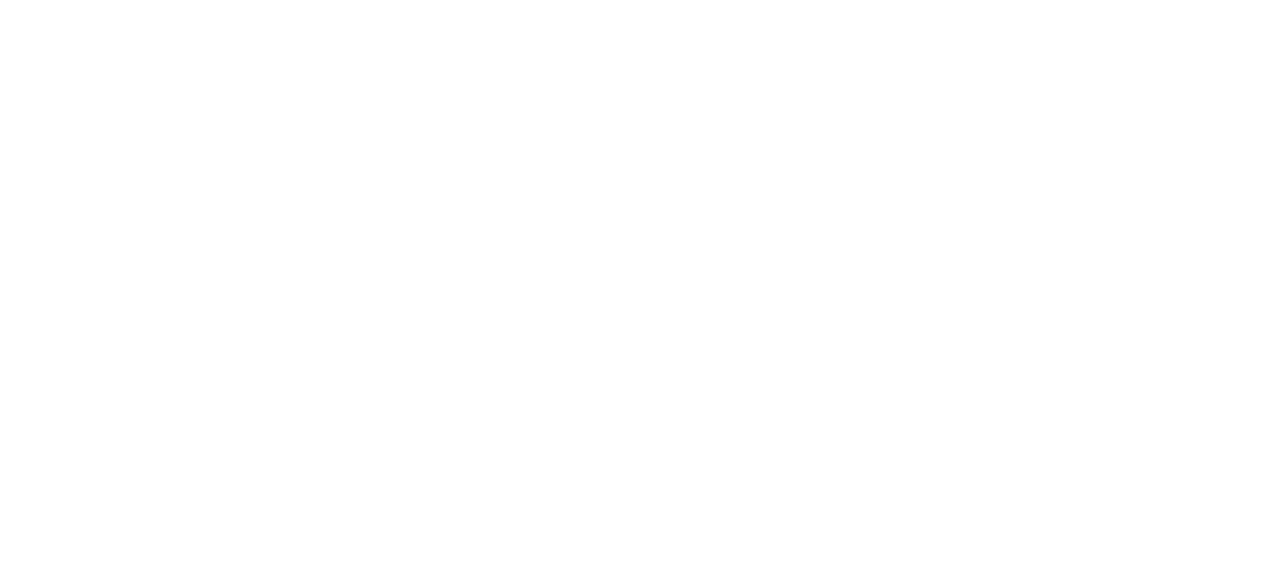
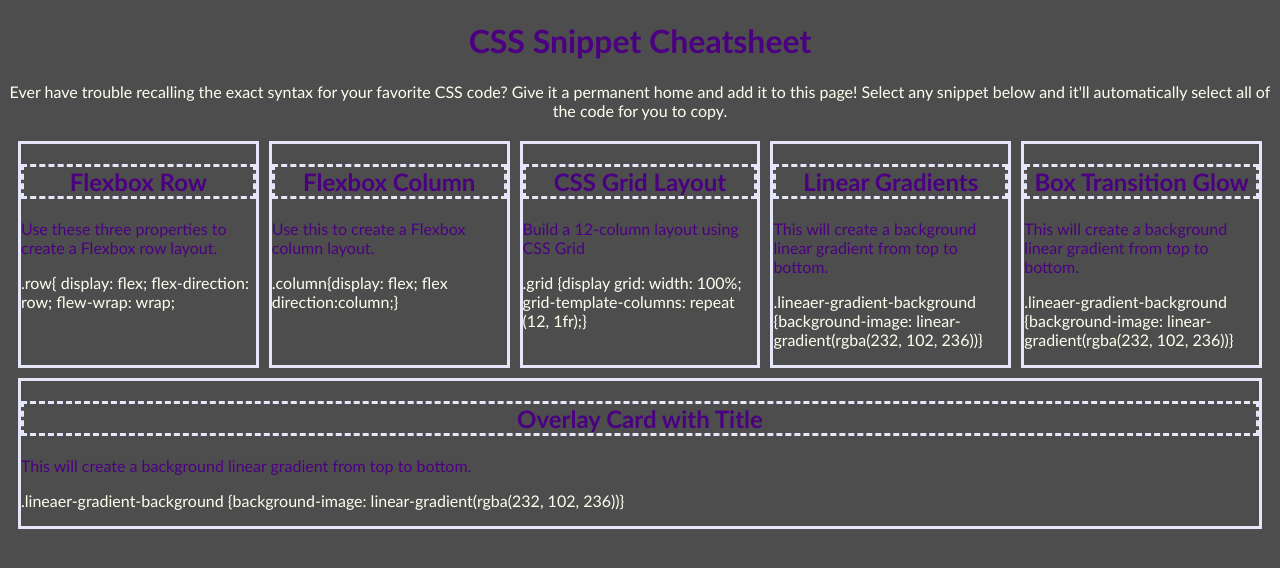
Before and after one commit to ctolnai/day-5miniproject, a plain HTML site: page index.html in a window 1280 px wide. Drawn offline with Linux system fonts and the light colour scheme.

Commit message:
added content, flexbox

```diff
--- a/assets/css/style.css
+++ b/assets/css/style.css
@@ -0,0 +1,51 @@
+* {
+    background-color: rgb(78, 77, 77);
+    font-family: 'Gill Sans', 'Gill Sans MT', Calibri, 'Trebuchet MS', sans-serif;
+    color: ivory;
+}
+
+h1, h2, h3 {
+    color: indigo;
+}
+
+header {
+    text-align: center;
+}
+
+header p {
+    text-align: center;
+    flex-wrap: wrap;
+}
+
+
+.title {
+    color: indigo
+}
+
+main {
+
+}
+
+div {
+    display: flex;
+    flex-wrap: wrap;
+    justify-content: space-between;
+    margin: 5px;
+}
+section {
+    border: lavender;
+    border-style: solid;
+    flex: 1 0 200px;
+    margin: 5px;
+
+}
+
+div section {
+
+}
+
+div section h2 {
+    border: lavender;
+    border-style: dashed;
+    text-align: center;
+}
--- a/index.html
+++ b/index.html
@@ -1,13 +1,79 @@
 <!DOCTYPE html>
 <html lang="en">
+
 <head>
     <meta charset="UTF-8">
     <meta http-equiv="X-UA-Compatible" content="IE=edge">
     <meta name="viewport" content="width=device-width, initial-scale=1.0">
-    <title>Day 5 Mini Project</title>
+    <title>CSS Snippet Cheatsheet</title>
     <link rel="stylesheet" href="./assets/css/style.css" />
 </head>
-<body>
+<header>
+    <h1>CSS Snippet Cheatsheet</h1>
+    <p>
+        Ever have trouble recalling the exact syntax for your favorite CSS code? Give it a permanent home and add it to this
+    page! Select any snippet below and it'll automatically select all of the code for you to copy.
+    </p>
+</header>
 
-</body>
+<main>
+    <div>
+        <section>
+            <h2>Flexbox Row</h2>
+            <p class="title">Use these three properties to create a Flexbox row layout.</p>
+            <p>.row{
+                display: flex;
+                flex-direction: row;
+                flew-wrap: wrap;
+            </p>
+        </section>
+        <section>
+            <h2>Flexbox Column</h2>
+            <p class="title">
+                Use this to create a Flexbox column layout.
+            </p>
+            <p>
+                .column{display: flex; flex direction:column;}
+            </p>
+        </section>
+        <section>
+            <h2>CSS Grid Layout</h2>
+            <p class="title">
+                Build a 12-column layout using CSS Grid
+            </p>
+            <p>.grid {display grid: width: 100%; grid-template-columns: repeat (12, 1fr);}
+            </p>
+        </section>
+            <section>
+            <h2>Linear Gradients</h2>
+            <p class="title">
+                This will create a background linear gradient from top to bottom.
+            </p>
+            <p>
+                .lineaer-gradient-background {background-image: linear-gradient(rgba(232, 102, 236))}
+            </p>
+        </section>
+        <section>
+            <h2>Box Transition Glow</h2>
+            <p class="title">
+                This will create a background linear gradient from top to bottom.
+            </p>
+            <p>
+                .lineaer-gradient-background {background-image: linear-gradient(rgba(232, 102, 236))}
+            </p>
+        </section>
+            <section>
+            <h2>Overlay Card with Title</h2>
+            <p class="title">
+                This will create a background linear gradient from top to bottom.
+            </p>
+            <p>
+                .lineaer-gradient-background {background-image: linear-gradient(rgba(232, 102, 236))}
+            </p>
+        </section>
+
+    </div>
+
+</main>
+
 </html>
```
